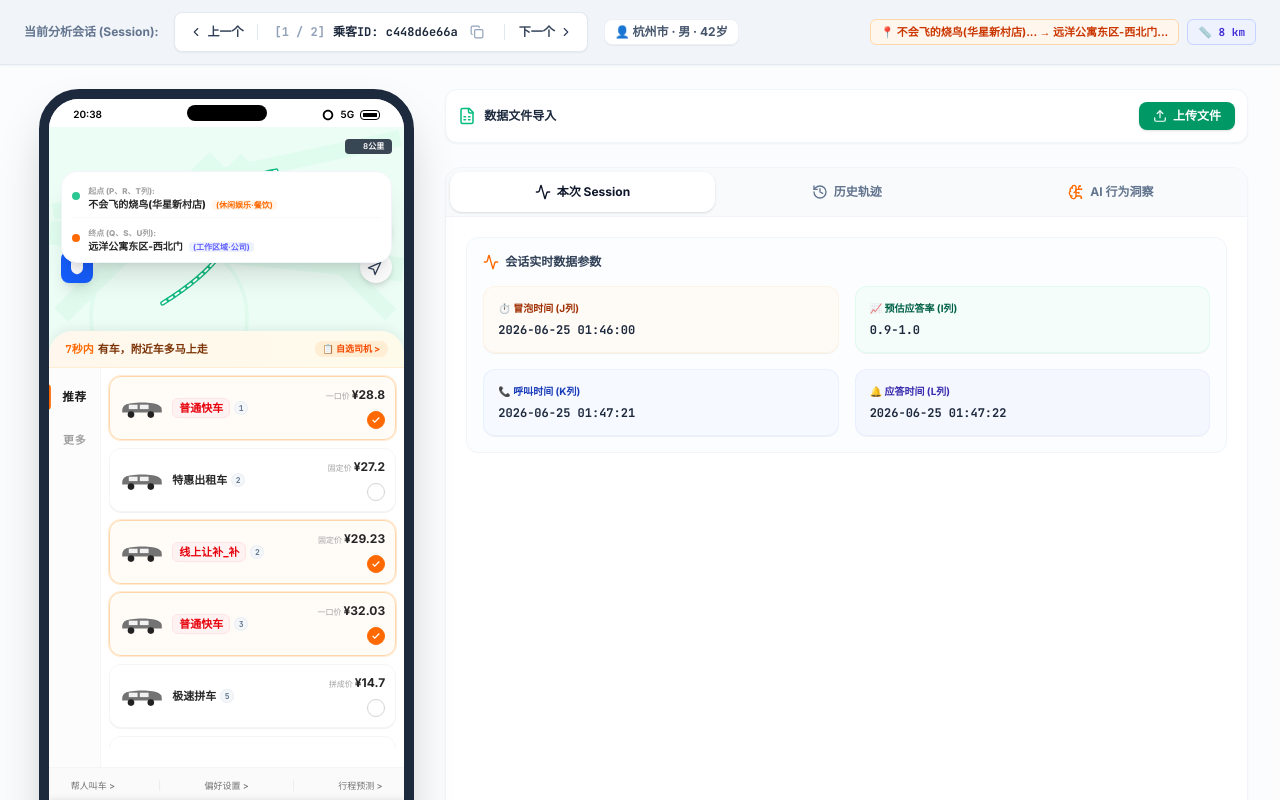
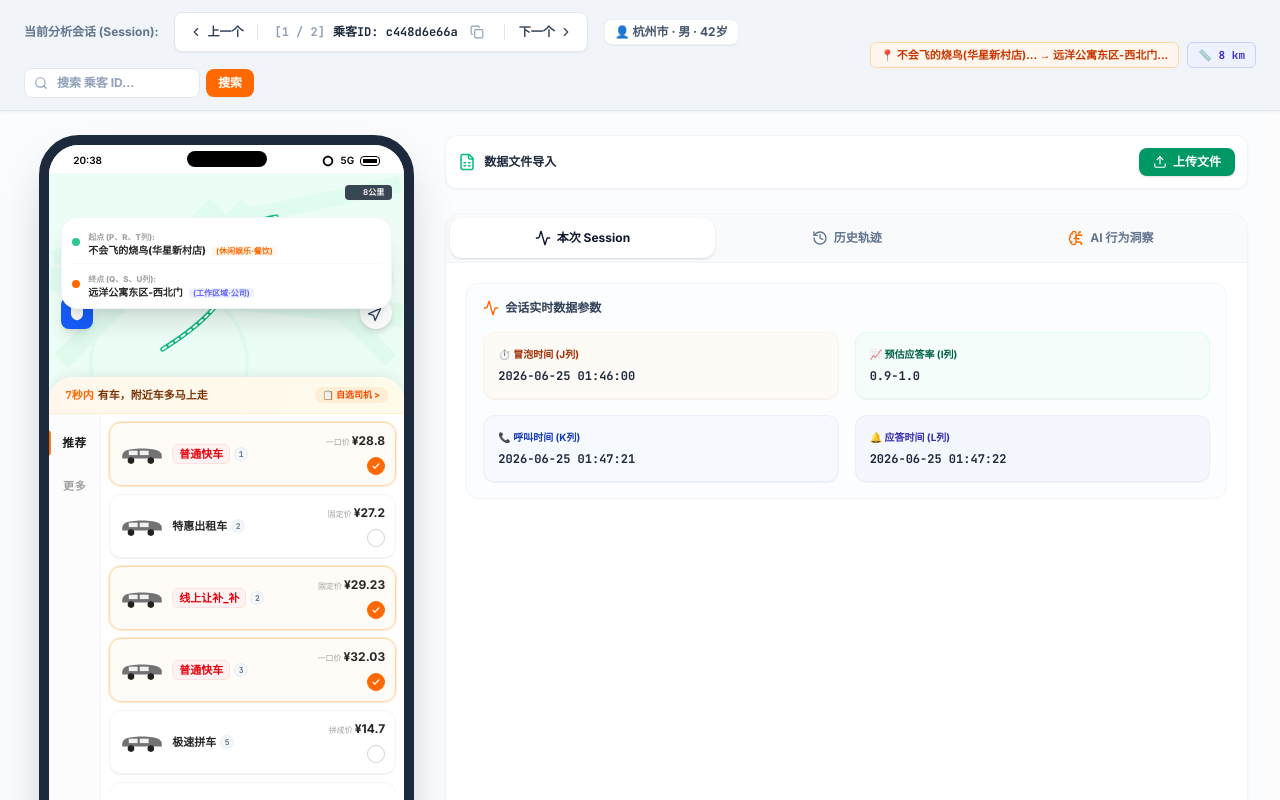
Before and after one commit to XiaoBaiQAQ/LinXue-Lab, a React (Vite) app: page / in a window 1280 px wide. Shown: the top 800 px of the page. Built offline with nearby package versions, Linux system fonts and the light colour scheme.

Commit message:
feat: add passenger ID search functionality
Implement search state and handler to enable quick lookup of specific session records by passenger ID.

```diff
--- a/src/App.tsx
+++ b/src/App.tsx
@@ -15,7 +15,7 @@ import {
 import ExcelImporter from './components/ExcelImporter';
 import PhoneSimulator from './components/PhoneSimulator';
 import AnalyticsPanel from './components/AnalyticsPanel';
-import { Compass, Sparkles, Activity, FileSpreadsheet, HelpCircle, ChevronLeft, ChevronRight, Copy, Check } from 'lucide-react';
+import { Compass, Sparkles, Activity, FileSpreadsheet, HelpCircle, ChevronLeft, ChevronRight, Copy, Check, Search } from 'lucide-react';
 
 const parseVehicleList = (str: string): VehicleItem[] => {
   if (!str || str === '未加勾' || str === '未减勾' || str === '无') return [];
@@ -116,7 +116,7 @@ const parseHistoryRaw = (raw: string) => {
           startLoc = startDetail ? `${startPrefix}${startDistrict}·${startDetail}` : (startDistrict ? `${startPrefix}${startDistrict}` : '未知起点');
           endLoc = endDetail ? `${endPrefix}${endDistrict}·${endDetail}` : (endDistrict ? `${endPrefix}${endDistrict}` : '未知终点');
 
-          const candReplyTime = detailParts[2] || '';
+          const candReplyTime = detailParts[3] || '';
           if (candReplyTime && candReplyTime !== 'null' && candReplyTime !== 'undefined' && candReplyTime !== '') {
             replyTime = candReplyTime;
           }
@@ -290,6 +290,32 @@ export default function App() {
   // Global Excel high-fidelity session pool
   const [sessions, setSessions] = useState<ParsedExcelSession[]>(DEFAULT_EXCEL_SESSIONS);
   const [selectedSessionId, setSelectedSessionId] = useState<string>('c448d6e66a');
+
+  // Passenger ID Search State & Handler
+  const [searchId, setSearchId] = useState('');
+  const [searchError, setSearchError] = useState(false);
+
+  const handleSearch = (e?: React.FormEvent) => {
+    if (e) e.preventDefault();
+    const query = searchId.trim();
+    if (!query) return;
+
+    // Find direct match or substring match
+    const found = sessions.find(
+      (s) => s.passengerId.toLowerCase() === query.toLowerCase()
+    ) || sessions.find(
+      (s) => s.passengerId.toLowerCase().includes(query.toLowerCase())
+    );
+
+    if (found) {
+      setSelectedSessionId(found.passengerId);
+      setAiAnalysisResult(null);
+      setSearchError(false);
+    } else {
+      setSearchError(true);
+      setTimeout(() => setSearchError(false), 3000);
+    }
+  };
 
   // Copy ID State & Handler
   const [copied, setCopied] = useState(false);
@@ -623,6 +649,40 @@ export default function App() {
                 👤 {sessions[currentIndex].city || '未知'} · {sessions[currentIndex].gender || '未知'} · {sessions[currentIndex].age || '未知'}岁
               </span>
             )}
+
+            {/* Passenger ID Search Input Bar */}
+            <form onSubmit={handleSearch} className="flex items-center relative shrink-0">
+              <div className="relative">
+                <input
+                  type="text"
+                  placeholder="搜索 乘客 ID..."
+                  value={searchId}
+                  onChange={(e) => {
+                    setSearchId(e.target.value);
+                    setSearchError(false);
+                  }}
+                  className={`w-36 sm:w-44 pl-8 pr-2.5 py-1.5 text-xs font-bold rounded-lg border bg-white shadow-3xs transition-all outline-hidden focus:ring-1 ${
+                    searchError
+                      ? 'border-red-400 text-red-600 focus:border-red-500 focus:ring-red-400/30'
+                      : 'border-slate-200 text-slate-800 placeholder-slate-400 focus:border-orange-500 focus:ring-orange-500/20'
+                  }`}
+                />
+                <Search className={`absolute left-2.5 top-1/2 -translate-y-1/2 w-3.5 h-3.5 ${
+                  searchError ? 'text-red-500' : 'text-slate-400'
+                }`} />
+              </div>
+              <button
+                type="submit"
+                className="ml-1.5 px-3 py-1.5 text-xs font-extrabold text-white bg-orange-500 hover:bg-orange-600 active:scale-95 transition-all rounded-lg shadow-2xs cursor-pointer flex items-center gap-1"
+              >
+                搜索
+              </button>
+              {searchError && (
+                <div className="absolute top-full left-0 mt-1.5 bg-red-50 border border-red-200 text-red-600 text-[10px] font-bold px-2 py-1 rounded-md shadow-md z-50 animate-bounce">
+                  未找到该乘客 ID 🤷‍♂️
+                </div>
+              )}
+            </form>
           </div>
 
           <div className="flex items-center gap-2 text-[11px] shrink-0">
```
